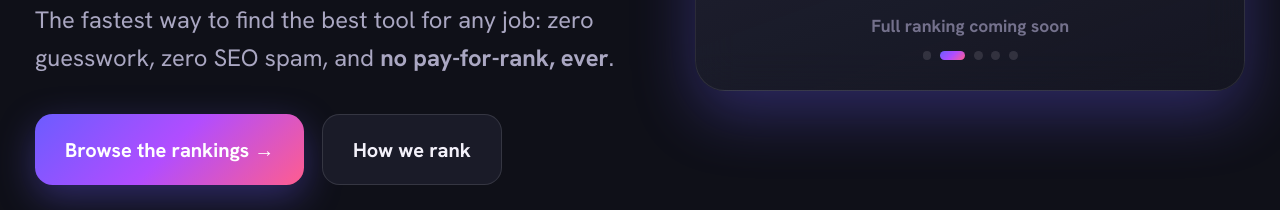
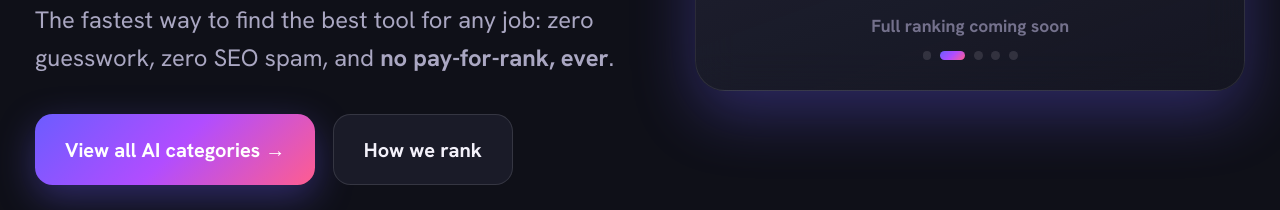
Before and after one commit to RazaRizv1/BlipRadar, a plain HTML site: page index.html in a window 1280 px wide. Shown: the part 734-944 px from the top of the page. Drawn offline with Linux system fonts and the light colour scheme.

Commit message:
Add files via upload

```diff
--- a/index.html
+++ b/index.html
@@ -308,7 +308,7 @@
       <h1>The best AI tools,<span class="g">ranked algorithmically.</span></h1>
       <p class="sub">blipradar is building the definitive, independently-scored index of every AI tool worth using &mdash; each one ranked on a single transparent rubric and re-scored <b>every week</b>. The fastest way to find the best tool for any job: zero guesswork, zero SEO spam, and <b>no pay-for-rank, ever</b>.</p>
       <div class="cta-row">
-        <a class="btn btn-primary" href="coding.html">Browse the rankings &rarr;</a>
+        <a class="btn btn-primary" href="categories.html">View all AI categories &rarr;</a>
         <a class="btn btn-ghost" href="about.html">How we rank</a>
       </div>
       <div class="trust">20 categories and growing &middot; re-scored every week &middot; 100% merit-based &middot; fiercely independent</div>
```
